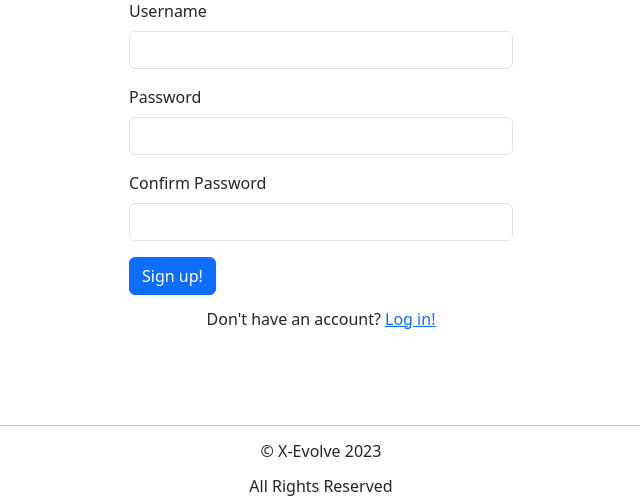
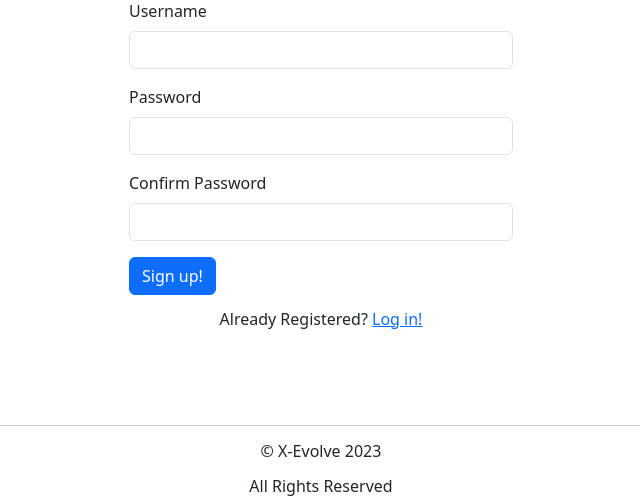
Before and after one commit to X-Evolve/Python_Hunt, a Django app: page /accounts/signup/ in a window 1280 px wide. Shown: the part 269-772 px from the top of the page, without its empty margins (319-959 px from the left). Run offline with Django 3.2, Linux system fonts and the light colour scheme; some libraries are stand-ins or nearby versions.

Commit message:
Update signup.html
Changing the message "Don't Have an account?" to "Already Registered?"

```diff
--- a/producthunt_pro/accounts/templates/accounts/signup.html
+++ b/producthunt_pro/accounts/templates/accounts/signup.html
@@ -36,7 +36,7 @@
       </form>
   </div>
 
-  <h6 align='center'>Don't have an account? <a href='{% url "login" %}'>Log in!</a></h6>
+  <h6 align='center'>Already Registered? <a href='{% url "login" %}'>Log in!</a></h6>
 
 </div>
 
```
